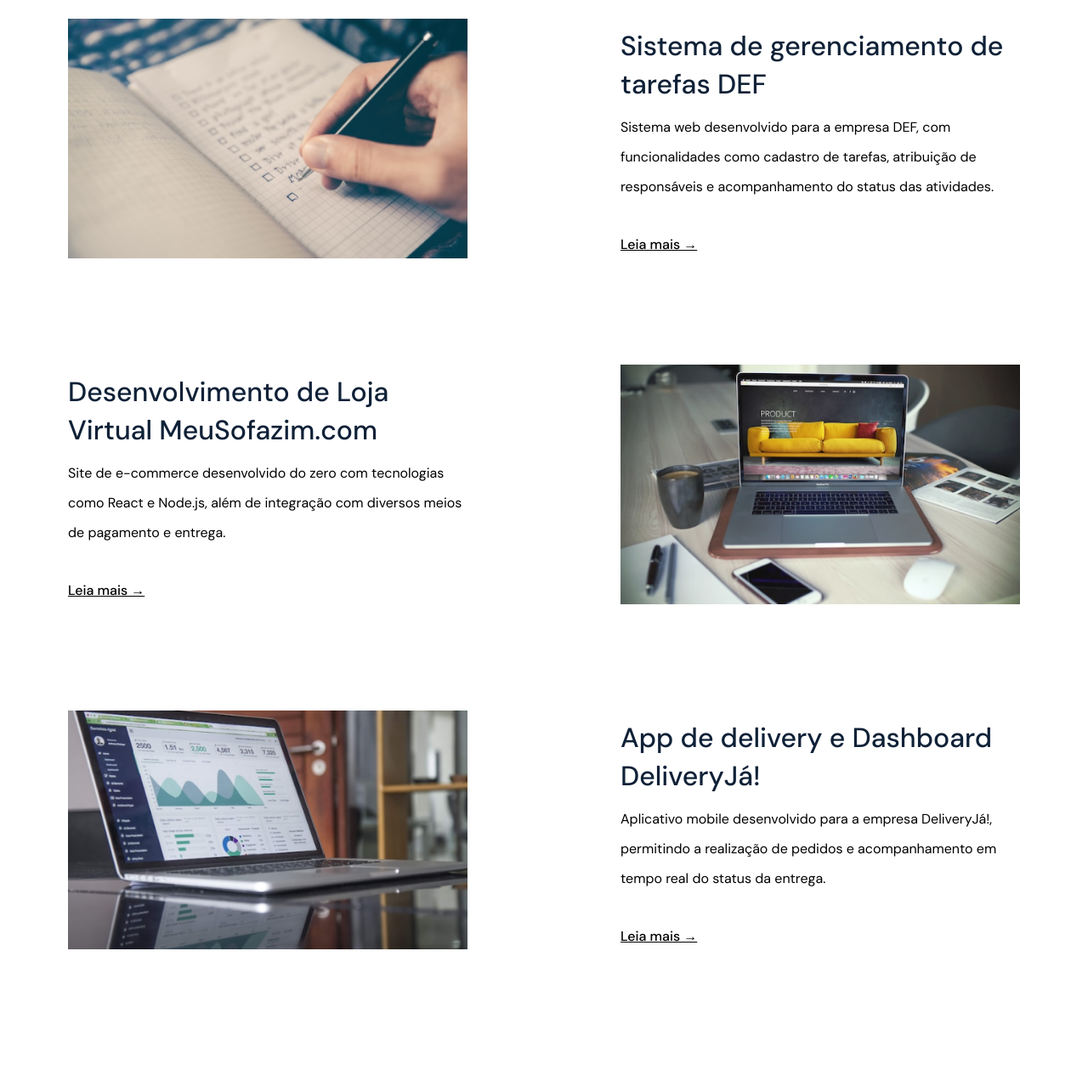
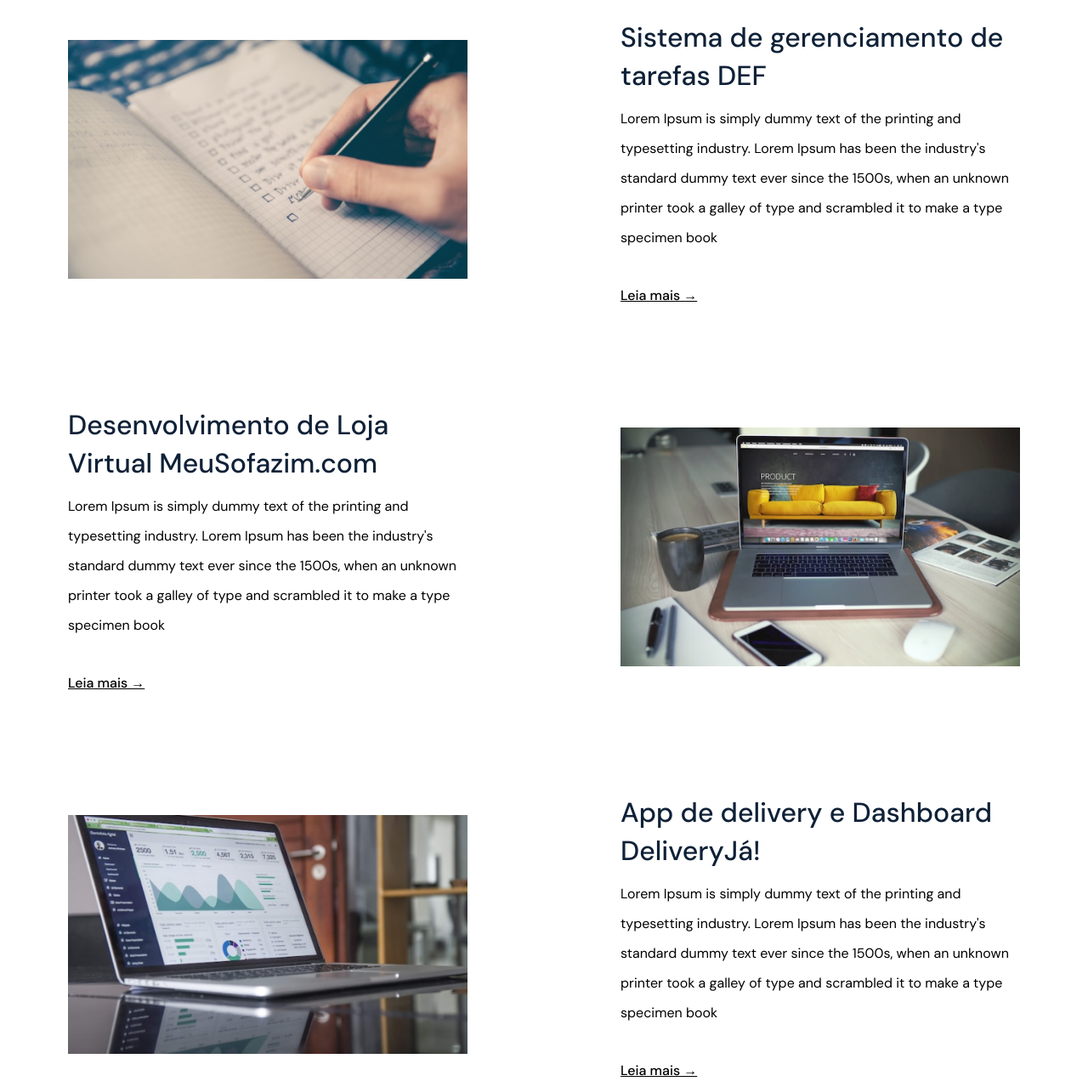
Before and after one commit to Yagoks5/yagoks5.github.io, a plain HTML site: page index.html in a window 1280 px wide. Shown: the part 2040-3319 px from the top of the page at 85% size. Drawn offline with Linux system fonts and the light colour scheme.

Commit message:
Update index.html

```diff
--- a/index.html
+++ b/index.html
@@ -130,9 +130,7 @@
                 Sistema de gerenciamento de tarefas DEF
               </h3>
               <p>
-                Sistema web desenvolvido para a empresa DEF, com funcionalidades
-                como cadastro de tarefas, atribuição de responsáveis e
-                acompanhamento do status das atividades.
+                Lorem Ipsum is simply dummy text of the printing and typesetting industry. Lorem Ipsum has been the industry's standard dummy text ever since the 1500s, when an unknown printer took a galley of type and scrambled it to make a type specimen book
               </p>
               <a href="#">Leia mais &rarr;</a>
             </div>
@@ -146,9 +144,7 @@
                 Desenvolvimento de Loja Virtual MeuSofazim.com
               </h3>
               <p>
-                Site de e-commerce desenvolvido do zero com tecnologias como React
-                e Node.js, além de integração com diversos meios de pagamento e
-                entrega.
+                Lorem Ipsum is simply dummy text of the printing and typesetting industry. Lorem Ipsum has been the industry's standard dummy text ever since the 1500s, when an unknown printer took a galley of type and scrambled it to make a type specimen book
               </p>
               <a href="#">Leia mais &rarr;</a>
             </div>
@@ -162,9 +158,7 @@
                 App de delivery e Dashboard DeliveryJá!
               </h3>
               <p>
-                Aplicativo mobile desenvolvido para a empresa DeliveryJá!,
-                permitindo a realização de pedidos e acompanhamento em tempo real
-                do status da entrega.
+                Lorem Ipsum is simply dummy text of the printing and typesetting industry. Lorem Ipsum has been the industry's standard dummy text ever since the 1500s, when an unknown printer took a galley of type and scrambled it to make a type specimen book
               </p>
               <a href="#">Leia mais &rarr;</a>
             </div>
```
